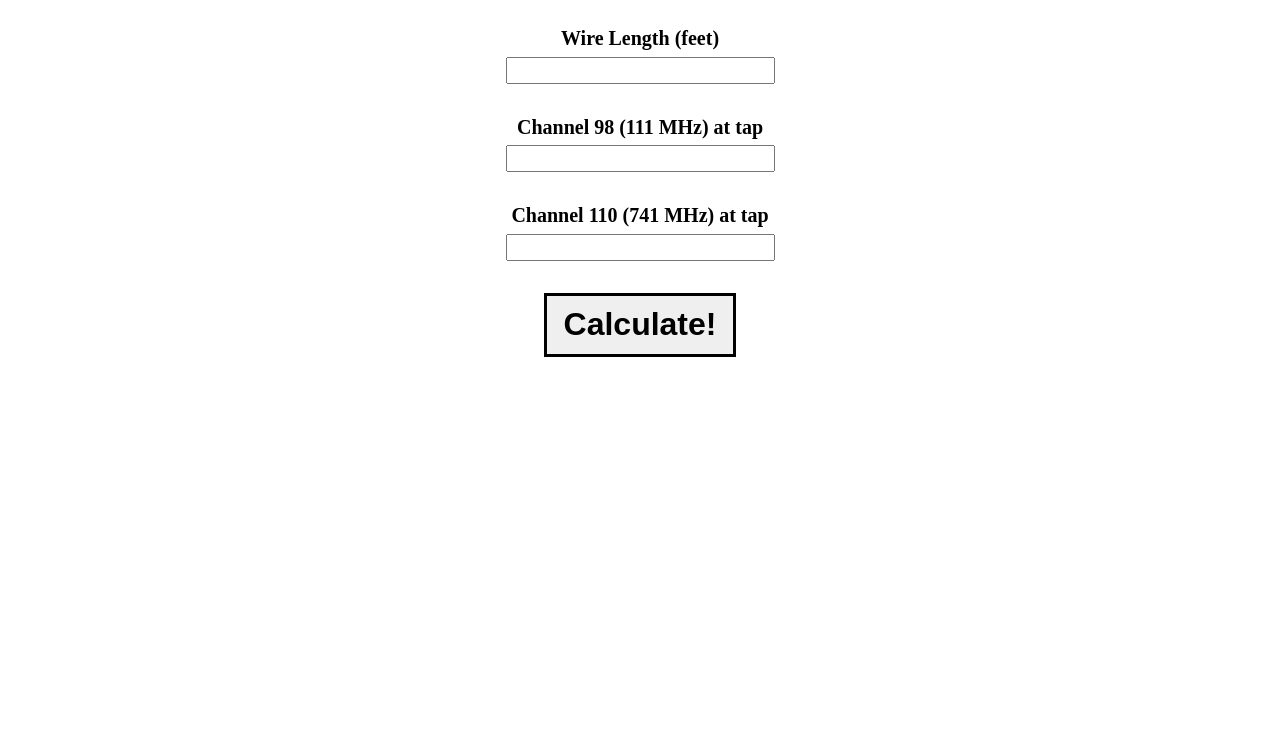
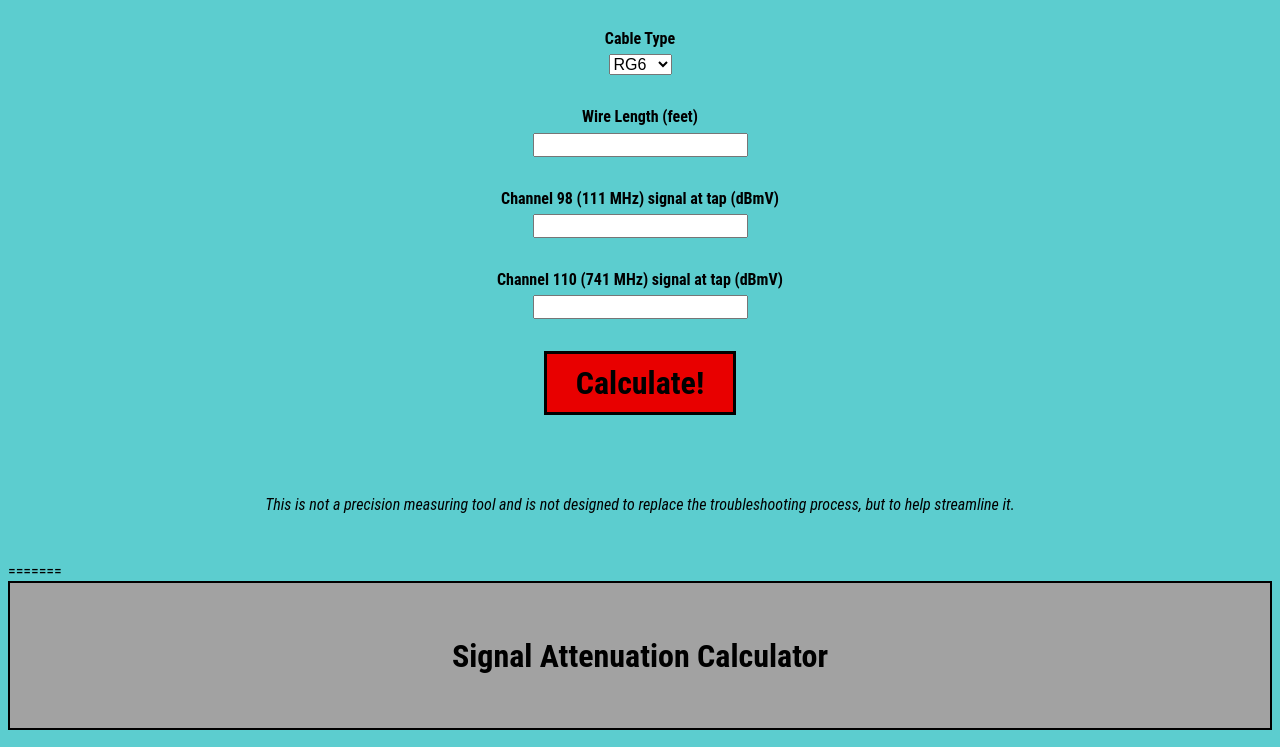
Before and after one commit to stevebagz/cablecalc, a plain HTML site: page index.html in a window 1280 px wide. Shown: the part 179-926 px from the top of the page. Before the commit the page ends 800 px from the top, so only its background shows below. Drawn offline with Linux system fonts and the light colour scheme.

Commit message:
Add files via upload

```diff
--- a/index.html
+++ b/index.html
@@ -1,3 +1,48 @@
+<<<<<<< HEAD
+<!DOCTYPE html>
+<html lang="en">
+<head>
+    <meta charset="UTF-8">
+    <meta name="viewport" content="width=device-width, initial-scale=1.0">
+    <title>Calculator Prototype</title>
+    <script src="script.js"></script>
+    <link rel="stylesheet" href="styles.css">
+</head>
+<body>
+    <header>
+        <h1>Signal Attenuation Calculator</h1>
+    </header>
+    <div id="main-section">
+        <form action="" onsubmit="event.preventDefault(); calculate()">
+            <label for="wireSize">Cable Type</label>
+                <select id="wireSize" name="wireSize" required>
+                    <option value="RG6">RG6</option>
+                    <option value="RG11">RG11</option>
+                </select>
+
+            <label for="wireLength">Wire Length &#40;feet&#41;</label>
+                <input type="number" required id="wireLength" name="wireLength">
+
+            <label for="lowFreq">Channel 98 &#40;111 MHz&#41; signal at tap &#40;dBmV&#41;</label>
+            <input type="number" name="lowFreq" id="lowFreq" required>
+
+            <label for="hiFreq">Channel 110 &#40;741 MHz&#41; signal at tap &#40;dBmV&#41;</label>
+                <input type="number" name="hiFreq" id="hiFreq" required>
+
+            <button type="submit">Calculate!</button>
+
+        </form>
+    </div>
+    <div id="answer-container">
+        <p id="answerText"></p>
+    </div>
+    <div id="disclaimer">
+        <p id="disclaimer-text">This is not a precision measuring tool and is not designed to replace the troubleshooting process,
+            but to help streamline it.
+        </p>
+    </div>
+</body>
+=======
 <!DOCTYPE html>
 <html lang="en">
 <head>
@@ -36,4 +81,5 @@
         <p id="answerText"></p>
     </div>
 </body>
+>>>>>>> 86ae3ae514e6efb09788c60a9b06739312f5d709
 </html>
--- a/script.js
+++ b/script.js
@@ -1,3 +1,35 @@
+<<<<<<< HEAD
+
+function calculate() {
+    let wireSelection = document.getElementById("wireSize").value;
+    let cableLength = document.getElementById("wireLength").value;
+    let rg6LowLossPer100 = 2.3;
+    let rg6HighLossPer100 = 5.65;
+    let rg11LowLossPer100 = 1.35;
+    let rg11HighLossPer100 = 3.65;
+    let answerLow = null;
+    let answerHigh = null;
+    let inputLow = document.getElementById("lowFreq").value;
+    let inputHigh = document.getElementById("hiFreq").value;
+
+    if (wireSelection === "RG6") {
+        answerLow = Math.round(((cableLength/100) * rg6LowLossPer100) * 10) /10;
+        answerHigh = Math.round(((cableLength/100) * rg6HighLossPer100) * 10) /10;
+
+        document.getElementById("answerText").innerText = `Ch. 98 / Ch. 110 should read approx. ${inputLow - answerLow} / ${inputHigh - answerHigh}
+        Loss on Ch.98 (111MHz) - ${answerLow} dBmV
+        Loss on Ch.110 (741MHz) - ${answerHigh} dBmV`
+    }
+    else {
+        answerLow = Math.round(((cableLength/100) * rg11LowLossPer100) * 10) /10;
+        answerHigh = Math.round(((cableLength/100) * rg11HighLossPer100) * 10) /10;
+
+        document.getElementById("answerText").innerText = `Ch. 98 / Ch. 110 should read approx. ${inputLow - answerLow} / ${inputHigh - answerHigh}
+        Loss on Ch.98 (111MHz) - ${answerLow} dBmV
+        Loss on Ch.110 (741MHz) - ${answerHigh} dBmV`
+    }
+}
+=======
 
 function calculate() {
     let wireSelection = document.getElementById("wireSize").value;
@@ -30,3 +62,4 @@ function calculate() {
         Ch. 110 (741MHz) Level at tap is ${inputHigh}, level at end of drop should be ${inputHigh - answerHigh}`
     }
 }
+>>>>>>> 86ae3ae514e6efb09788c60a9b06739312f5d709
--- a/styles.css
+++ b/styles.css
@@ -1,3 +1,68 @@
+<<<<<<< HEAD
+@import url('https://fonts.googleapis.com/css2?family=Roboto+Condensed:ital,wght@0,100..900;1,100..900&display=swap');
+
+
+* {
+    margin: 0;
+    padding: 0;
+    box-sizing: border-box;
+}
+
+body {
+    background-color: rgb(92, 205, 207);
+    font-family: "Roboto Condensed", sans-serif;
+}
+
+header {
+    text-align: center;
+    padding: 2rem 0rem 2rem 0rem;
+    font-size: 1rem;
+    background-color: rgb(162, 162, 162);
+    border: solid 2px black;
+}
+
+#main-section form {
+    margin-top: 2rem;
+    display: flex;
+    flex-direction: column;
+    align-items: center;
+    font-weight: 700;
+}
+
+label {
+    margin-bottom: .4rem;
+    font-size: 1rem;
+}
+
+select, input {
+    margin-bottom: 2rem;
+    font-size: 1rem;
+}
+
+button {
+    height: 4rem;
+    width: 12rem;
+    font-size: 2rem;
+    font-weight: 700;
+    border: solid 3px black;
+    background-color: rgb(232, 0, 0);
+    font-family: "Roboto Condensed", sans-serif;
+}
+
+#answer-container {
+    margin-top: 1.5rem;
+    text-align: center;
+    font-size: 1rem;
+    font-weight: 700;
+    line-height: 2rem;
+}
+
+#disclaimer {
+    margin-top: 5rem;
+    text-align: center;
+    font-style: italic;
+    padding-bottom: 2rem;
+=======
 * {
     margin: 0;
     padding: 0;
@@ -41,4 +106,5 @@ button {
     font-size: 1.5rem;
     font-weight: 700;
     line-height: 2rem;
+>>>>>>> 86ae3ae514e6efb09788c60a9b06739312f5d709
 }
```
Also changed, not shown: 1 other file.
